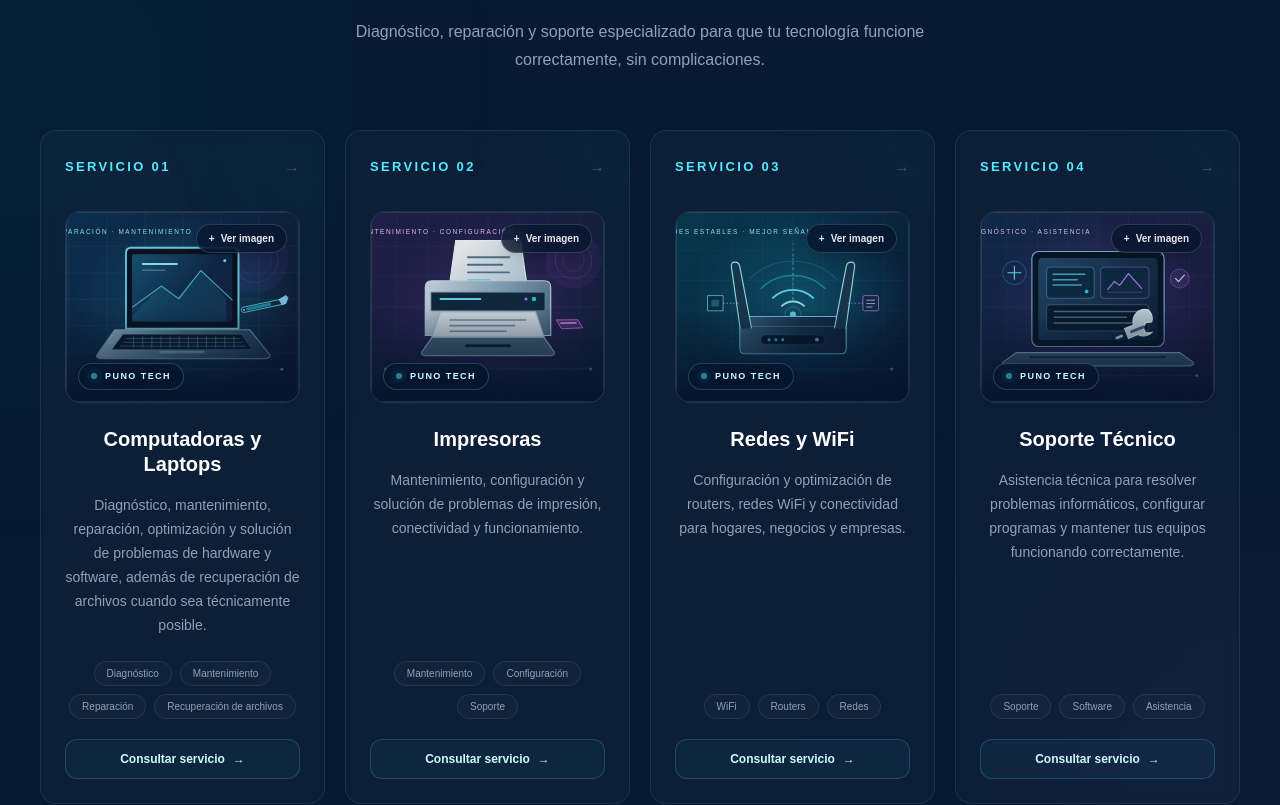
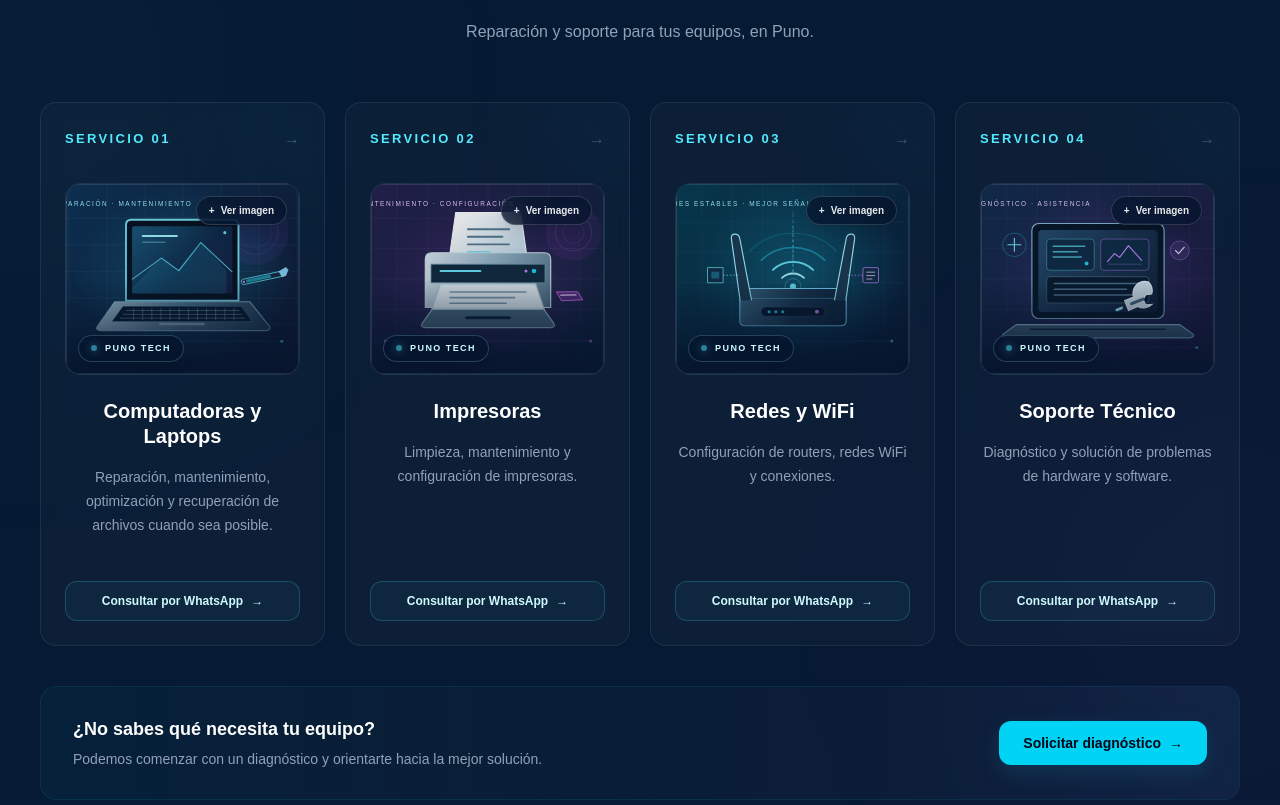
Before and after one commit to joakoguzp/puno-tech, a Next.js app: page / in a window 1280 px wide. Shown: the part 1093-1898 px from the top of the page. Built offline with nearby package versions, Linux system fonts and the light colour scheme.

Commit message:
Simplificar textos y mejorar jerarquía de conversión

```diff
--- a/src/components/sections/Services.tsx
+++ b/src/components/sections/Services.tsx
@@ -11,8 +11,8 @@
     imageAlt: "Ilustración tecnológica de una laptop abierta en mantenimiento con herramienta de precisión",
     title: "Computadoras y Laptops",
     description:
-      "Diagnóstico, mantenimiento, reparación, optimización y solución de problemas de hardware y software, además de recuperación de archivos cuando sea técnicamente posible.",
-    tags: ["Diagnóstico", "Mantenimiento", "Reparación", "Recuperación de archivos"],
+      "Reparación, mantenimiento, optimización y recuperación de archivos cuando sea posible.",
+    tags: [],
   },
   {
     number: "02",
@@ -21,8 +21,8 @@
     imageAlt: "Ilustración de una impresora y hojas, representando mantenimiento y configuración",
     title: "Impresoras",
     description:
-      "Mantenimiento, configuración y solución de problemas de impresión, conectividad y funcionamiento.",
-    tags: ["Mantenimiento", "Configuración", "Soporte"],
+      "Limpieza, mantenimiento y configuración de impresoras.",
+    tags: [],
   },
   {
     number: "03",
@@ -31,8 +31,8 @@
     imageAlt: "Ilustración de un router con señal inalámbrica y dispositivos conectados",
     title: "Redes y WiFi",
     description:
-      "Configuración y optimización de routers, redes WiFi y conectividad para hogares, negocios y empresas.",
-    tags: ["WiFi", "Routers", "Redes"],
+      "Configuración de routers, redes WiFi y conexiones.",
+    tags: [],
   },
   {
     number: "04",
@@ -41,8 +41,8 @@
     imageAlt: "Ilustración de una pantalla de diagnóstico y una herramienta técnica",
     title: "Soporte Técnico",
     description:
-      "Asistencia técnica para resolver problemas informáticos, configurar programas y mantener tus equipos funcionando correctamente.",
-    tags: ["Soporte", "Software", "Asistencia"],
+      "Diagnóstico y solución de problemas de hardware y software.",
+    tags: [],
   },
 ];
 
@@ -190,8 +190,7 @@
               sm:text-base
             "
           >
-            Diagnóstico, reparación y soporte especializado para que tu
-            tecnología funcione correctamente, sin complicaciones.
+            Reparación y soporte para tus equipos, en Puno.
           </p>
         </div>
 
@@ -201,7 +200,7 @@
 
         <div
           className="
-            mt-12
+            mt-10
             grid
             gap-5
             sm:grid-cols-2
@@ -220,7 +219,7 @@
                 group
                 relative
                 flex
-                min-h-[470px]
+                min-h-[390px]
                 flex-col
                 overflow-hidden
                 rounded-2xl
@@ -425,7 +424,7 @@
                 aria-label={`Consultar por WhatsApp el servicio de ${service.title}`}
                 className="relative mt-5 inline-flex min-h-10 w-full items-center justify-center gap-2 rounded-xl border border-cyan-300/20 bg-cyan-300/[0.045] px-4 py-2 text-xs font-bold text-cyan-100 transition-all duration-300 hover:border-cyan-300/40 hover:bg-cyan-300/10 hover:text-white focus-visible:outline-cyan-300"
               >
-                Consultar servicio
+                Consultar por WhatsApp
                 <span aria-hidden="true" className="transition-transform duration-300 group-hover:translate-x-1">→</span>
               </a>
             </article>
```
